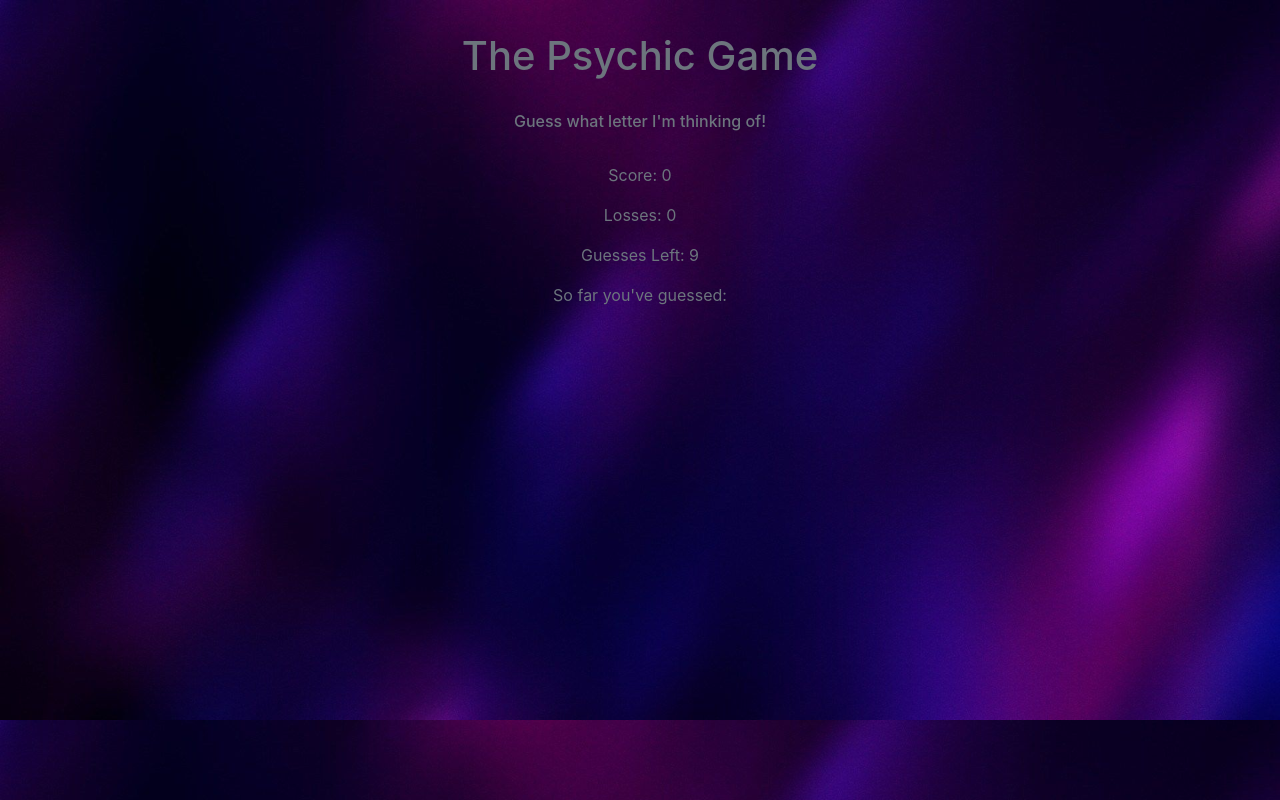
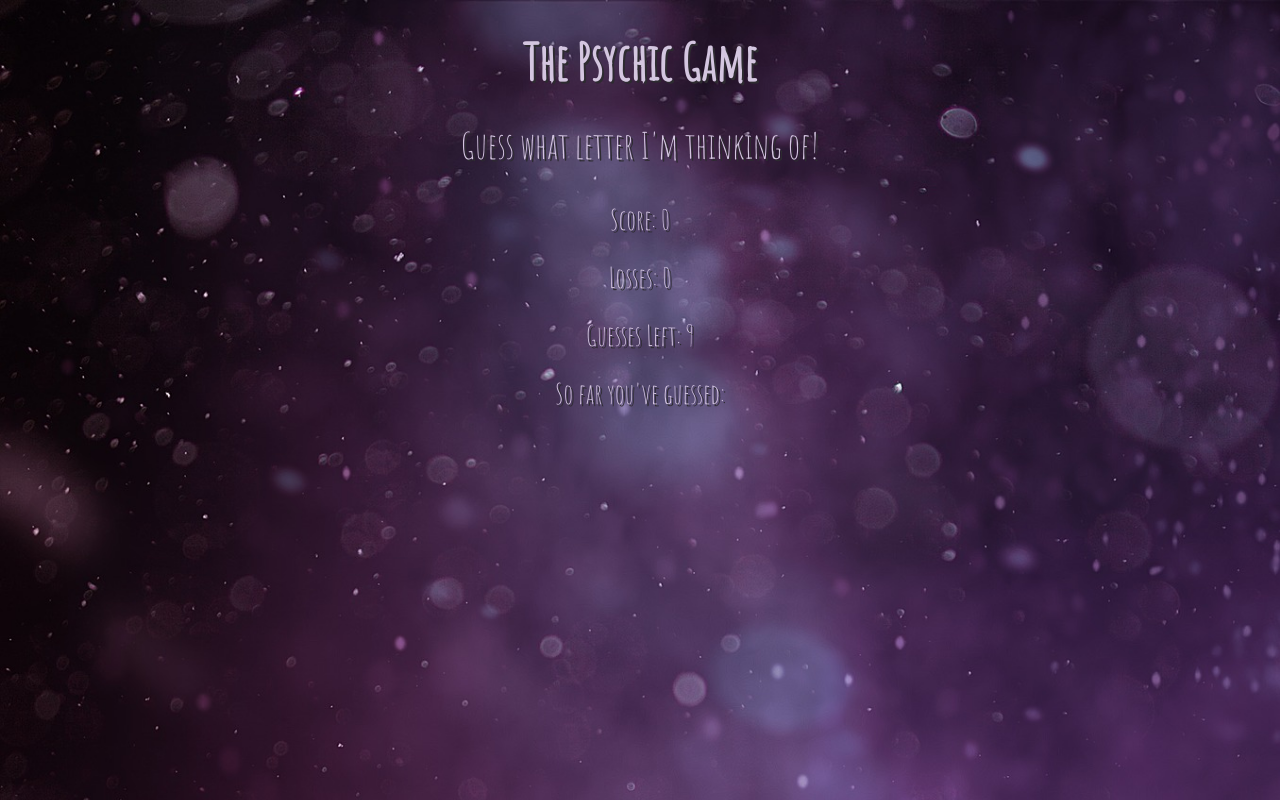
Before and after one commit to cstkpk/Psychic-Game, a plain HTML site: page index.html in a window 1280 px wide. Drawn offline with nearby package versions, Linux system fonts and the light colour scheme.

Commit message:
Changed some css styling and added contents to the README

```diff
--- a/assets/css/style.css
+++ b/assets/css/style.css
@@ -1,4 +1,23 @@
 body {
-    background-image: url("purple.jpg");
+    background-image: url("abstract-1963820_1920.jpg");
     background-size: cover;
 }
+
+.text-style {
+    font-family: 'Amatic SC', cursive;
+    color: rgb(212, 198, 224);
+    text-shadow: 2px 2px rgb(45, 43, 48);
+}
+
+h1 {
+    font-size: 50px;
+    font-weight: bold;
+}
+
+h6 {
+    font-size: 36px;
+}
+
+p {
+    font-size: 28px;
+}
--- a/assets/javascript/game.js
+++ b/assets/javascript/game.js
@@ -7,11 +7,13 @@ var losses = 0;
 var guessesLeft = 9;
 var guessesMade = [];
 
+// var view = document.querySelector("#computer-choice");
+
 // Function that renders computer choice randomly from the options array
 var computerChoice = choices[Math.floor(Math.random() * choices.length)];
 // Let's see what the computer's choice is
 console.log("Computer chooses: " + computerChoice);
-    // Delete this later (don't actually want to show the computer's choice)
+// Delete this later (don't actually want to show the computer's choice)
     // function showComputerChoice() {
     //     document.querySelector("#computer-choice").innerHTML = "Computer choice: " + computerChoice;
     // }
@@ -38,12 +40,18 @@ function updateGuessesMade() {
 
 // Function that creates a new computer choice randomly from the options array
 function newComputerChoice() {
-    this.computerChoice = this.choices[Math.floor(Math.random() * this.choices.length)];
+    computerChoice = choices[Math.floor(Math.random() * choices.length)];
     console.log("New Computer Choice is: " + computerChoice);
+
+    // view.textContent = view.textContent + computerChoice;
+
+    return computerChoice;
 
     // Can't figure out how to get new computer guess to show on DOM (although don't need this for the homework--would just be nice to know how to do)
     // computerChoice.textContent = this.computerChoice;
 }
+
+
 
 // Function that resets the stats (other than score and losses, which accumulate through all rounds of the game)
 var reset = function() {
@@ -86,13 +94,14 @@ document.onkeyup = function(event) {
         console.log("Score: " + score);
         updateScore();
         reset();
+    }
 
-    }
+    // If the user's input doesn't match the computer's choice...
     else if (userInput !== computerChoice) {
         console.log("No match");
         console.log("Score: " + score);
 
-        // If there are still more guesses left, continue counting down until guesses left reaches 0
+        // and if there are still more guesses left, continue playing and counting down until guesses left reaches 0
         guessesLeft--;
         console.log("Guesses left: " + guessesLeft);
         updateGuessesLeft();
@@ -102,7 +111,7 @@ document.onkeyup = function(event) {
         console.log("Guesses made: " + guessesMade);
         updateGuessesMade();
 
-        // If guesses left runs down to 0, add 1 to losses, reset guesses made, and reset computer choice
+        // If guesses left runs down to 0, add 1 to losses, reset guesses made, guesses left, and computer choice
         if (guessesLeft === 0) {
             losses++;
             console.log("You lose...");
--- a/index.html
+++ b/index.html
@@ -6,13 +6,14 @@
   <link rel="stylesheet" href="assets/css/reset.css">
   <link rel="stylesheet" href="https://maxcdn.bootstrapcdn.com/bootstrap/4.0.0/css/bootstrap.min.css">
   <link rel="stylesheet" href="assets/css/style.css">
+  <link href="https://fonts.googleapis.com/css?family=Amatic+SC&display=swap" rel="stylesheet">
 
   <title>Psychic Game</title>
 </head>
 
 <body>
 
-    <div class="container text-center text-secondary p-4">
+    <div class="container text-center p-4 text-style">
         <h1 class="mt-2">The Psychic Game</h1><br>
         <h6>Guess what letter I'm thinking of!</h6><br>
         <p id="score"></p>
```
Also changed, not shown: assets/css/abstract-1963820_1920.jpg (added), 2 other files.
